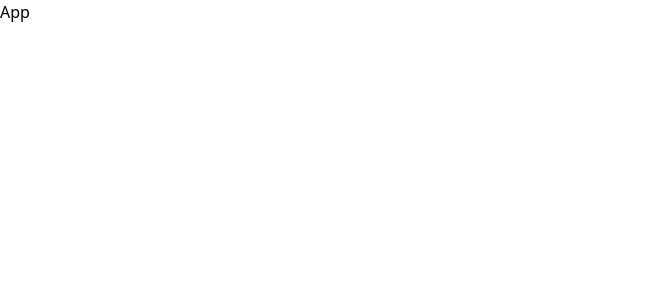
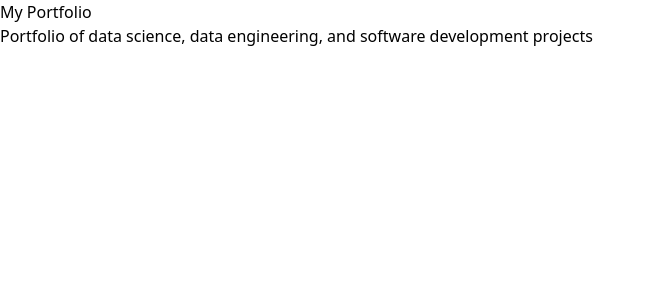
Before and after one commit to techthumb1/react_ds_portfolio, a React (Create React App) app: page / in a window 1280 px wide. Shown: the top 300 px of the page, without its empty margins (0-656 px from the left). Built offline with nearby package versions, Linux system fonts and the light colour scheme.

Commit message:
change to app

```diff
--- a/src/App.js
+++ b/src/App.js
@@ -1,5 +1,35 @@
-import React from "react";
 
-export default function App() {
-  return "App";
+// We need to import the CSS so that webpack will load it.
+import React from 'react'
+
+export default class App extends React.Component {
+  render () {
+    return (
+      <div>
+        <h1>My Portfolio</h1>
+        <p>Portfolio of data science, data engineering,
+          and software development projects</p>
+      </div>
+    )
+  }
 }
+
+
+
+
+
+
+
+
+
+
+
+
+
+
+
+//import React from "react";
+//
+//export default function App() {
+//  return "App";
+//}
```
